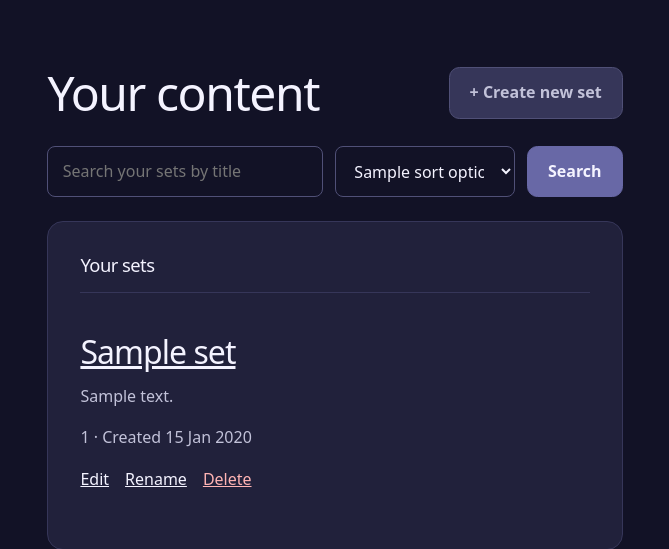
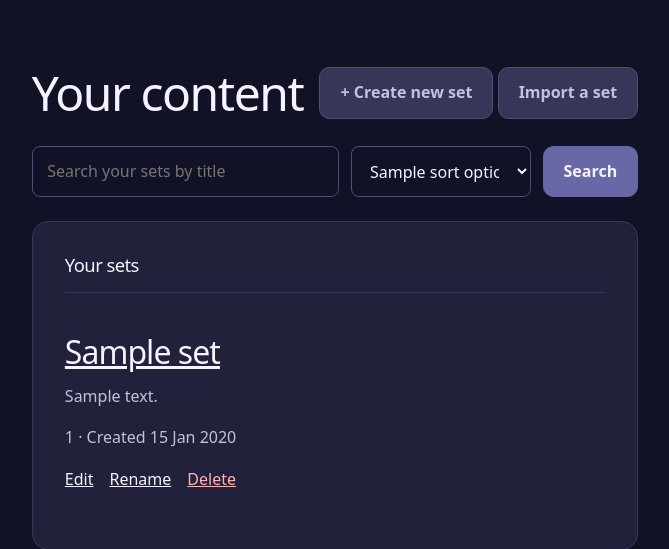
Before and after one commit to mamc28/Group3Proj, a Node server app: template ProjectSourceCode/src/views/pages/content.hbs in a window 1280 px wide. Shown: the part 84-633 px from the top of the page, without its empty margins (305-974 px from the left). Run offline with Node 20, Linux system fonts and the light colour scheme; the template is opened without the code that fills it: most values are stand-ins (such as "Sample title", 1, 10 or a date in 2020); some libraries are stand-ins or nearby versions.

Commit message:
editing exams page and adding basics for export/import system

```diff
--- a/ProjectSourceCode/src/public/css/styles.css
+++ b/ProjectSourceCode/src/public/css/styles.css
@@ -27,13 +27,14 @@
 .exam-progress-track { height: .5rem; overflow: hidden; border-radius: 1rem; background: #363659; }
 .exam-progress-fill { display: block; width: 0%; height: 100%; background: #6868a6; border-radius: 1rem; }
 .exam-status { color: #c2c2d9; font-size: .85rem; }
+.add-exam-button {cursor: pointer; margin-bottom: 1rem;}
 .welcome-description { color: #c2c2d9; margin-bottom: 3rem; }
 .dashboard-card { padding: 2rem; margin-bottom: 1.5rem; border: 1px solid #363659; border-radius: 1rem; background: #21213b; }
 .card-heading { margin: 0 0 1rem; font-size: 1.15rem; line-height: 1.2; letter-spacing: -.03em; }
 .card-title { font-size: clamp(1.5rem, 3vw, 2rem); margin: 1.5rem 0 .75rem; line-height: 1.2; letter-spacing: -.03em; }
 .card-description { color: #c2c2d9; }
 .create-card { background: linear-gradient(120deg, #363659, #21213b); border-color: #505077; }
-.create-button { padding: .75rem 1.25rem; margin-top: 1rem; border: 1px solid #505077; border-radius: .65rem; background: #363659; color: #c2c2d9; font: inherit; font-weight: 600; cursor: not-allowed; }
+.create-button { padding: .75rem 1.25rem; margin-top: 1rem; border: 1px solid #505077; border-radius: .65rem; background: #363659; color: #c2c2d9; font: inherit; font-weight: 600; cursor: pointer; }
 .recent-set { padding-top: 1rem; border-top: 1px solid #363659; }
 .site-footer { flex-basis: 100%; }
 
--- a/ProjectSourceCode/src/views/pages/content.hbs
+++ b/ProjectSourceCode/src/views/pages/content.hbs
@@ -2,7 +2,17 @@
   {{> message}}
   <div class="content-header">
     <h1 class="welcome-heading">Your content</h1>
-    <a class="create-button" href="/decks/new">+ Create new set</a>
+
+    <div class="content-header-actions">
+        <a class="create-button" href="/decks/new">+ Create new set</a>
+        <button
+            class="create-button"
+            type="button"
+            id="import-set-button"
+        >
+            Import a set
+        </button>
+    </div>
   </div>
 
   <form class="content-filters" action="/content" method="GET" role="search">
@@ -41,3 +51,15 @@
     {{/each}}
   </section>
 </main>
+
+<script>
+    document.addEventListener('DOMContentLoaded', () => {
+        const importButton = document.getElementById('import-set-button');
+
+        if (importButton) {
+            importButton.addEventListener('click', () => {
+                alert('Import functionality is coming soon!');
+            });
+        }
+    });
+</script>
--- a/ProjectSourceCode/src/views/pages/exams.hbs
+++ b/ProjectSourceCode/src/views/pages/exams.hbs
@@ -7,7 +7,7 @@
 
         {{#unless editingExam}}
             {{#unless errors}}
-                <button type="button" id="add-exam-button" class="create-button">Add an Exam</button>
+                <button type="button" id="add-exam-button" class="create-button add-exam-button">Add an Exam</button>
             {{/unless}}
         {{/unless}}
 
```
Also changed, not shown: ProjectSourceCode/src/views/pages/set.hbs (+21 -0 lines).
